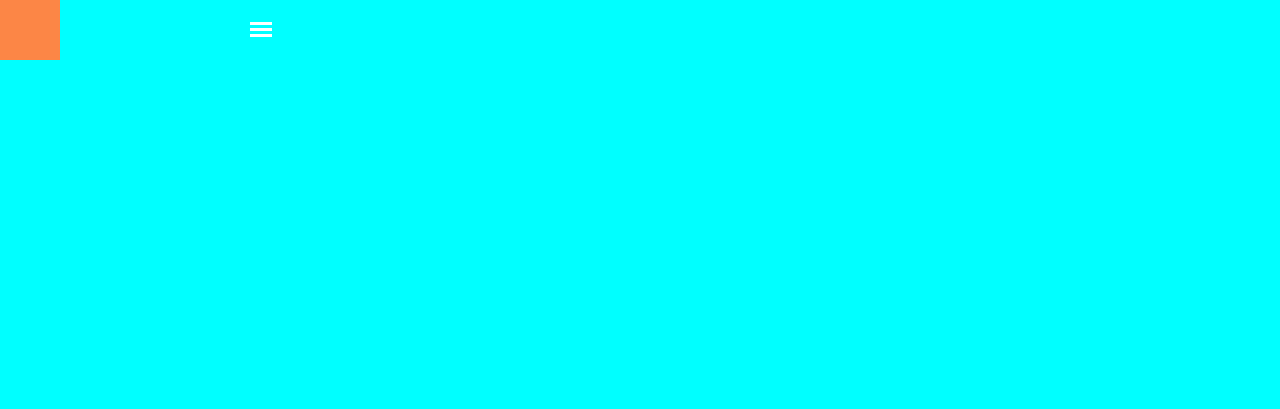
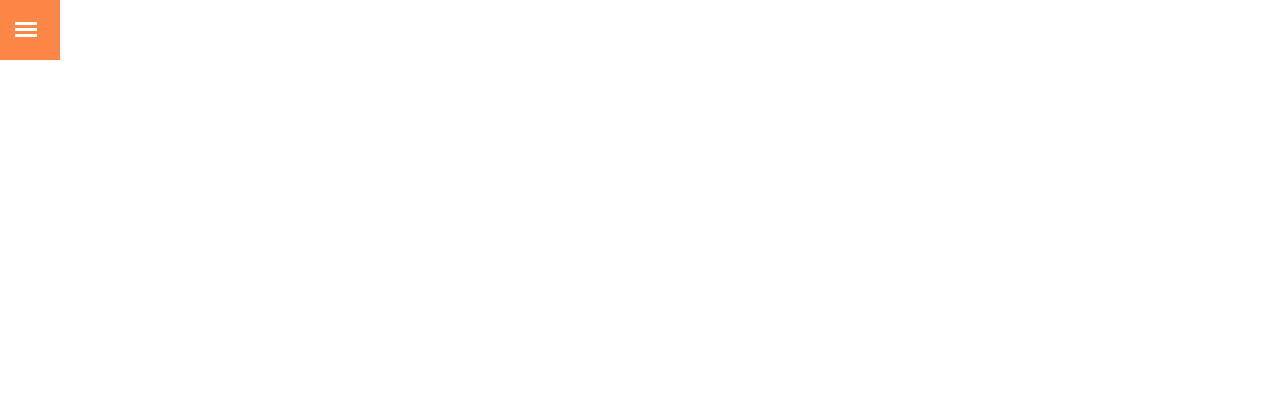
Before and after one commit to AlfonsoFlorioAngstrom/menu01, a plain HTML site: page index.html in a window 1280 px wide. Shown: the top 409 px of the page. Drawn offline with Linux system fonts and the light colour scheme.

Commit message:
first commit and it works

```diff
--- a/index.html
+++ b/index.html
@@ -7,9 +7,8 @@
 
 </head>
 <body>
-<div class="header">
-    <input type="checkbox" class="openSidebarMenu" id="openSidebarMenu">
-</div>
+<div class="header"></div>
+<input type="checkbox" class="openSidebarMenu" id="openSidebarMenu">
 <label for="openSidebarMenu" class="sidebarIconToggle">
     <div class="spinner diagonal part-1"></div>
     <div class="spinner horizontal"></div>
@@ -40,11 +39,10 @@
     </div>
 </div>
 <script type="text/javascript">
-  var checkPointer = document.getElementById('openSidebarMenu')
-
+  var checkPointer=document.getElementById('openSidebarMenu')
   function openNav() {
-    checkPointer.checked = !checkPointer.checked
-    console.log('hello', checkPointer.checked)
+    checkPointer.checked=!checkPointer.checked;
+    console.log('hello',checkPointer.checked)
   }
 
 </script>
--- a/style.css
+++ b/style.css
@@ -8,7 +8,6 @@ body {
     padding: 0;
     margin: 0;
     font-family: 'Varela Round', sans-serif;
-    background-color: aqua;
 }
 .header {
     display: block;
@@ -47,7 +46,7 @@ body {
     z-index: 0;
     top: 0;
     left: 0;
-    background-color: rgba(0,0,0, 0.8);
+    background-color: rgba(0,0,0, 0.9);
     overflow-x: hidden;
     transition: 0.5s;
 }
@@ -101,8 +100,6 @@ input[type=checkbox] {
     transition: all 0.3s;
     box-sizing: border-box;
     display: inline;
-    position: absolute;
-    left: 250px;
 }
 .sidebarIconToggle {
     transition: all 0.3s;
@@ -113,7 +110,7 @@ input[type=checkbox] {
     height: 100%;
     width: 100%;
     top: 22px;
-    left: 250px;
+    left: 15px;
     height: 22px;
     width: 22px;
 }
```
